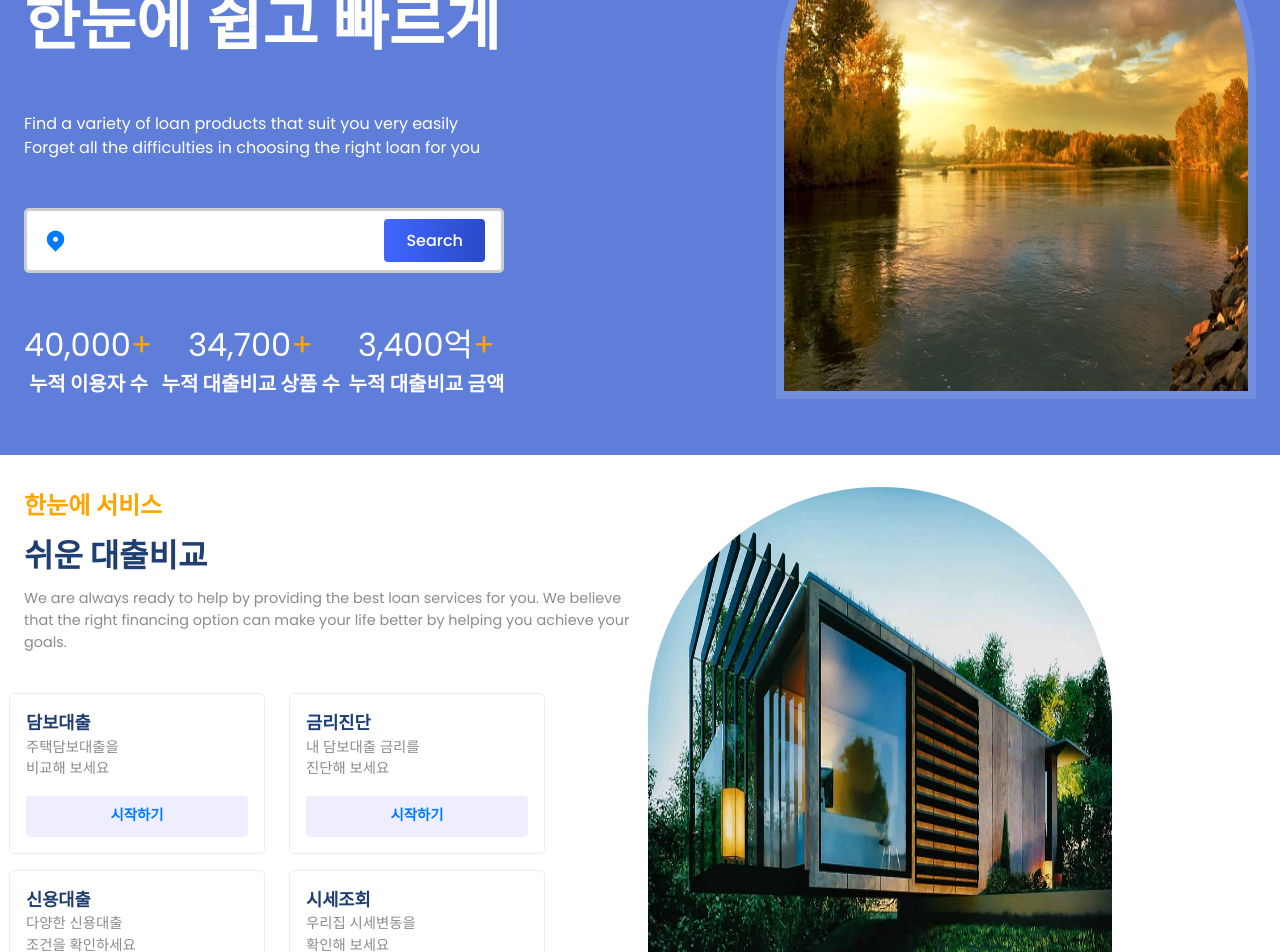
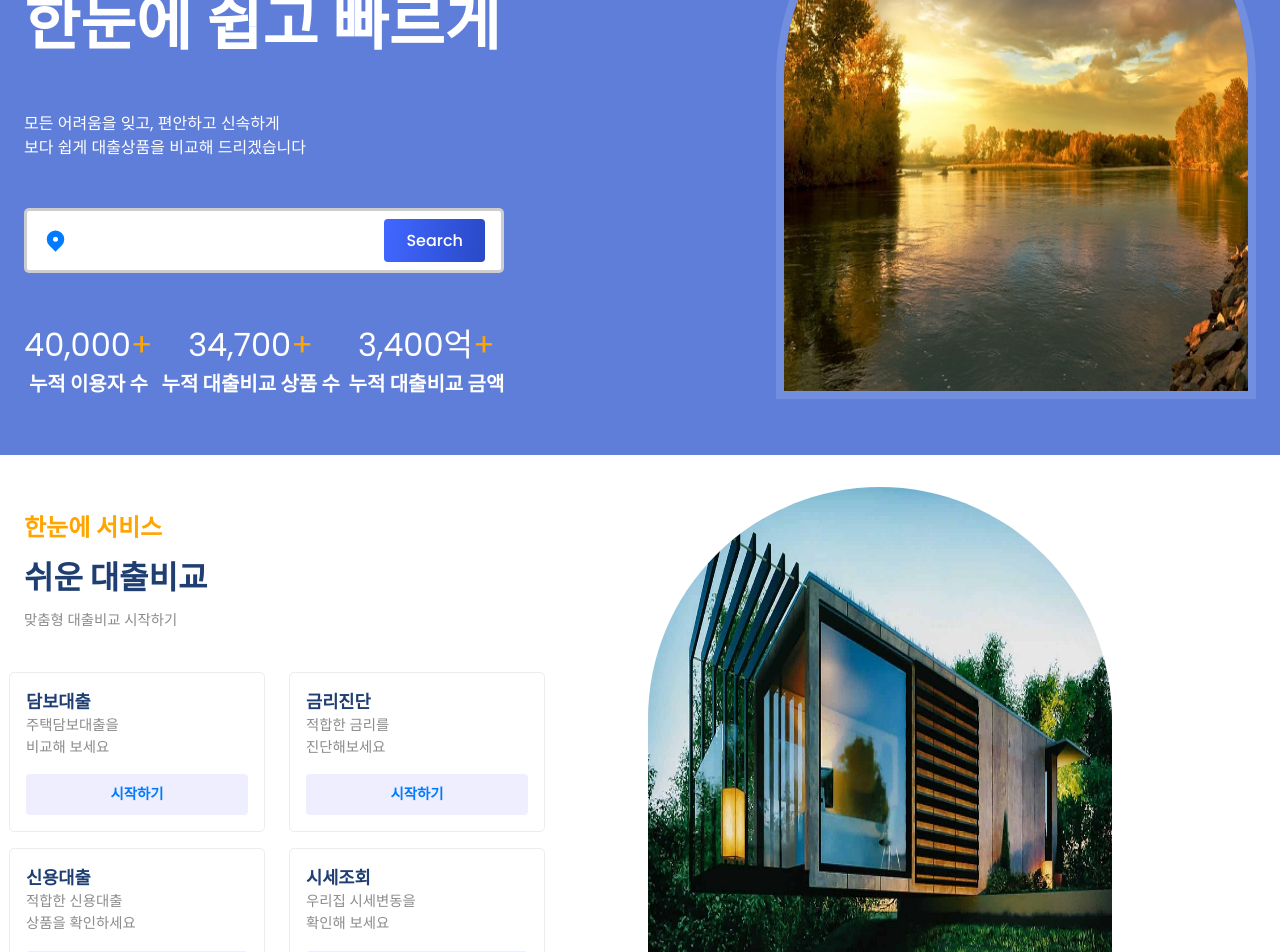
Before and after one commit to Hooddduck/BKHJ-frontend, a React (Create React App) app: page / in a window 1280 px wide. Shown: the part 260-1212 px from the top of the page. Built offline with nearby package versions, Linux system fonts and the light colour scheme; no server answers.

Commit message:
메인화면 변경완료

```diff
--- a/src/components/Contact/Contact.jsx
+++ b/src/components/Contact/Contact.jsx
@@ -9,11 +9,7 @@ const Contact = () => {
         <div className="flexColStart c-left">
           <span className="orangeText">한눈에 서비스</span>
           <span className="primaryText">쉬운 대출비교</span>
-          <span className="secondaryText">
-            We are always ready to help by providing the best loan services for
-            you. We believe that the right financing option can make your life
-            better by helping you achieve your goals.
-          </span>
+          <span className="secondaryText">맞춤형 대출비교 시작하기</span>
 
           <div className="flexColStart contactModes">
             {/* first row */}
@@ -37,9 +33,9 @@ const Contact = () => {
                   <div className="flexColStart detail">
                     <span className="primaryText">금리진단</span>
                     <span className="secondaryText">
-                      내 담보대출 금리를
+                      적합한 금리를
                       <br />
-                      진단해 보세요
+                      진단해보세요
                     </span>
                   </div>
                 </div>
@@ -54,9 +50,9 @@ const Contact = () => {
                   <div className="flexColStart detail">
                     <span className="primaryText">신용대출</span>
                     <span className="secondaryText">
-                      다양한 신용대출
+                      적합한 신용대출
                       <br />
-                      조건을 확인하세요
+                      상품을 확인하세요
                     </span>
                   </div>
                 </div>
--- a/src/components/Hero/Hero.jsx
+++ b/src/components/Hero/Hero.jsx
@@ -21,8 +21,8 @@ const Hero = () => {
             {/* original
             <span className="secondaryText">Find a variety of properties that suit you very easilty</span>
             <span className="secondaryText">Forget all difficulties in finding a residence for you</span> */}
-            <span>Find a variety of loan products that suit you very easily</span>
-            <span>Forget all the difficulties in choosing the right loan for you</span>
+            <span>모든 어려움을 잊고, 편안하고 신속하게</span>
+            <span>보다 쉽게 대출상품을 비교해 드리겠습니다</span>
           </div>
           <div className="flexCenter search-bar">
             <HiLocationMarker color="var(--blue)" size={25} />
@@ -46,7 +46,7 @@ const Hero = () => {
             </div>
             <div className="flexColCenter stat">
               <span>
-                <CountUp end={3400}/>
+                <CountUp end={3400} />
                 <span>억</span>
                 <span>+</span>
               </span>
```
